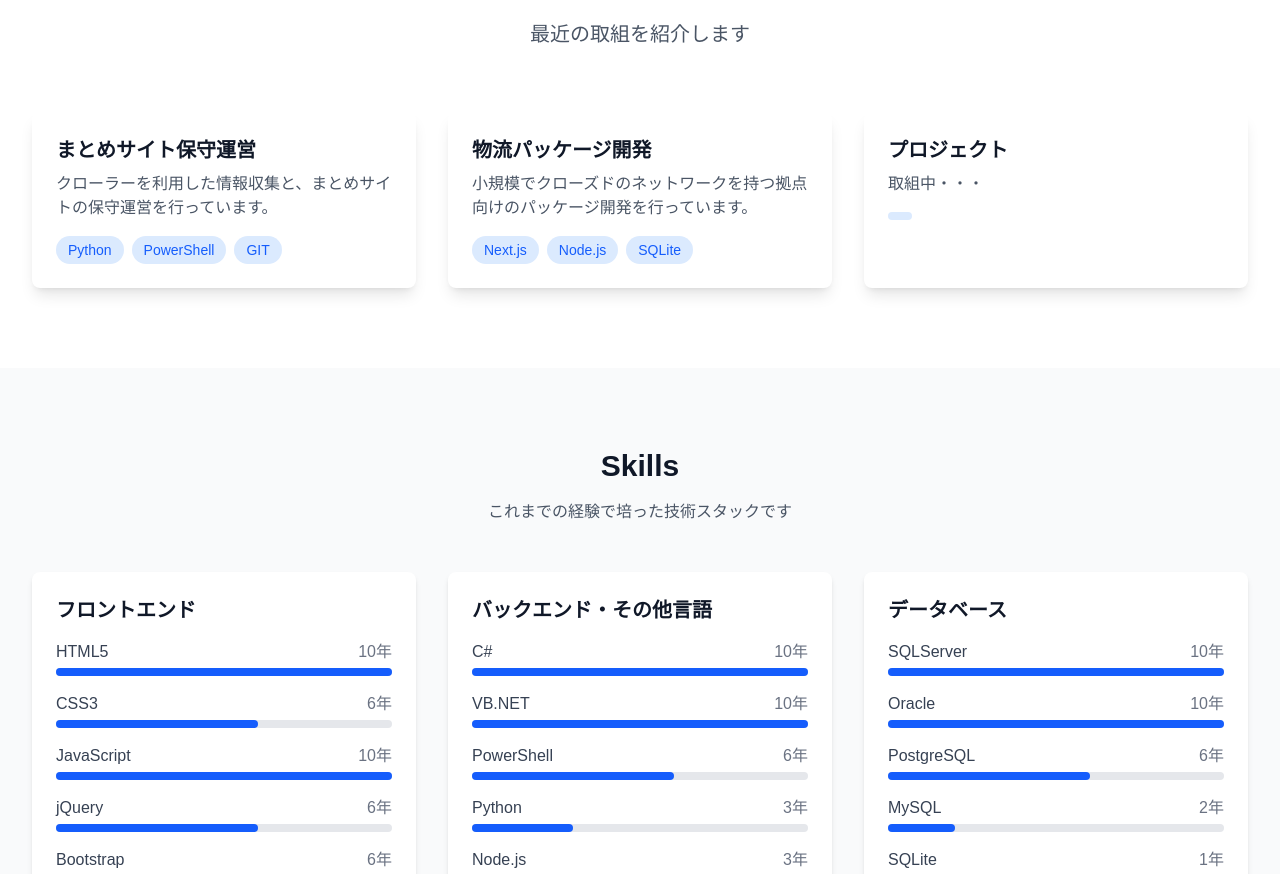
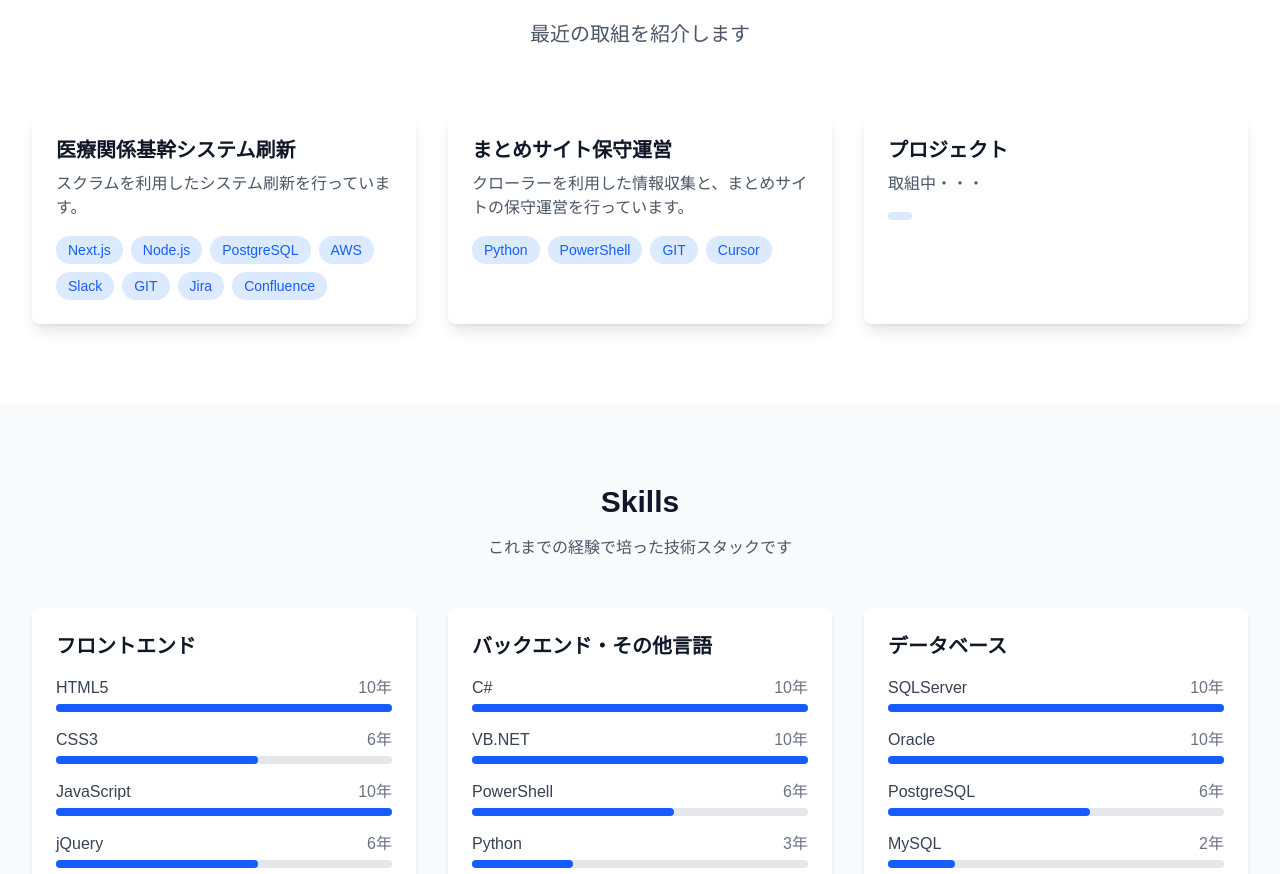
Before and after one commit to zakinori/next-js-practice, a Next.js app: page / in a window 1280 px wide. Shown: the part 912-1786 px from the top of the page. Built offline with nearby package versions, Linux system fonts and the light colour scheme.

Commit message:
fix: 直近の経歴を反映

```diff
--- a/app/components/ProjectModal.tsx
+++ b/app/components/ProjectModal.tsx
@@ -39,7 +39,11 @@ export const ProjectModal = ({ isOpen, onClose, project }: ProjectModalProps) =>
         >
           <div className="relative aspect-video">
             <div className="absolute inset-0 bg-gray-200">
-              {/* 画像を追加する場合はここに配置 */}
+              <img
+                src={project.image}
+                alt={project.title}
+                className="w-full h-full object-contain"
+              />
             </div>
           </div>
 
--- a/app/data/projects.ts
+++ b/app/data/projects.ts
@@ -13,41 +13,39 @@ export type Project = {
 export const projectsData = {
   projects: [
     {
-      title: "まとめサイト保守運営",
-      description: "クローラーを利用した情報収集と、まとめサイトの保守運営を行っています。",
-      image: "/project1.jpg",
-      technologies: ["Python", "PowerShell", "GIT"] as const,
-      period: "2023年4月 - 現在",
-      role: "保守・運用担当",
-      details: "定期的な情報収集と更新、サイトのパフォーマンス改善、セキュリティ対策を実施しています。",
+      title: "医療関係基幹システム刷新",
+      description: "スクラムを利用したシステム刷新を行っています。",
+      image: "/nextjs-logotype-light-background.png",
+      technologies: ["Next.js", "Node.js", "PostgreSQL", "AWS", "Slack", "GIT", "Jira", "Confluence"] as const,
+      period: "2025年03月 - 現在",
+      role: "フルスタック開発者",
+      details: "フロント部分のWebアプリケーションを開発を実施していましたが、今後はバックエンドの刷新を行う予定です。",
       challenges: [
-        "クローラーの安定性確保",
-        "収集データの品質管理",
-        "サイトのレスポンス改善"
+        "フロントエンドの刷新",
+        "バックエンドの刷新",
+        "AWS関連のPoC"
       ] as const,
       achievements: [
-        "自動更新システムの構築",
-        "ページロード時間の50%改善",
-        "セキュリティ脆弱性の解消"
+        "アジャイル開発（スクラム）手法の理解",
+        "開発環境セットアップ手順の改善",
+        "NEXT.jsの学習を進めてポートフォリオサイトを作成"
       ] as const
     },
     {
-      title: "物流パッケージ開発",
-      description: "小規模でクローズドのネットワークを持つ拠点向けのパッケージ開発を行っています。",
-      image: "/project2.jpg",
-      technologies: ["Next.js", "Node.js", "SQLite"] as const,
-      period: "2023年10月 - 現在",
-      role: "フルスタック開発者",
-      details: "物流拠点の業務効率化のためのWebアプリケーションを開発しています。",
+      title: "まとめサイト保守運営",
+      description: "クローラーを利用した情報収集と、まとめサイトの保守運営を行っています。",
+      image: "/python-logo-master-v3-TM-flattened.png",
+      technologies: ["Python", "PowerShell", "GIT", "Cursor"] as const,
+      period: "2023年4月 - 現在",
+      role: "クローラー開発担当",
+      details: "定期的な情報収集と更新サイトの構築案を作成しています。",
       challenges: [
-        "オフライン対応の実装",
-        "データ同期の最適化",
-        "UI/UXの改善"
+        "収集データの品質管理",
+        "サイト負荷を考慮したディレイの実装・ROBOT.txtの考慮"
       ] as const,
       achievements: [
-        "業務効率の30%向上",
-        "データ入力ミスの90%削減",
-        "ユーザー満足度の向上"
+        "最適な情報収集案の提示",
+        "収集情報の保管方法について提案・改善"
       ] as const
     },
     {
```
Also changed, not shown: public/nextjs-logotype-light-background.png (added), public/python-logo-master-v3-TM-flattened.png (added).
